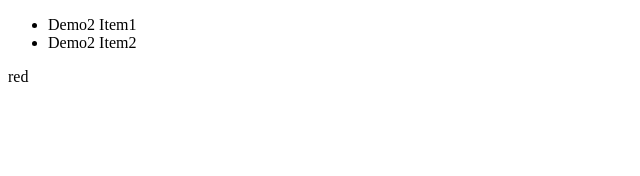
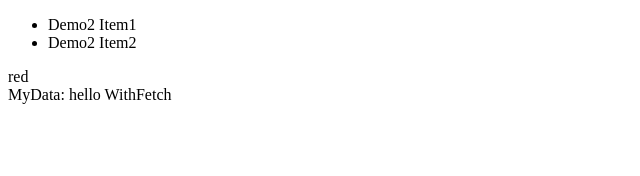
Before and after one commit to linylmfos/react_sensor, a React (Create React App) app: page /#/ in a window 1280 px wide. Shown: the top 176 px of the page, without its empty margins (0-640 px from the left). Built offline with nearby package versions, Linux system fonts and the light colour scheme.

Commit message:
高阶组件

```diff
--- /dev/null
+++ b/src/components/Demo4/index.js
@@ -0,0 +1,39 @@
+import React from "react"
+
+/*
+高阶组件
+1. 函数
+2. 参数一个组件
+3. 返回值也是一个组件
+*/
+
+const withFetch = (ComposeComponent) => {
+    return class extends React.Component {
+        render() {
+            return (
+                <ComposeComponent {...this.props} />
+            )
+        }
+    }
+}
+
+class MyData extends React.Component {
+    render() {
+        return (
+            <div>
+                MyData: { this.props.data}
+            </div>
+        )
+    }
+}
+
+const WithFetch = withFetch(MyData);
+export default class Demo4 extends React.Component {
+  render() {
+      return (
+          <div>
+              <WithFetch data={"hello WithFetch"} />
+          </div>
+      )
+  }
+}
--- a/src/components/Home.js
+++ b/src/components/Home.js
@@ -1,12 +1,14 @@
 import React from "react"
 import Demo2 from "./Demo2"
 import Demo3 from "./Demo3"
+import Demo4 from "./Demo4"
 
 function Home() {
     return (
         <div>
             <Demo2 />
             <Demo3 />
+            <Demo4 />
         </div>
     )
 }
```
